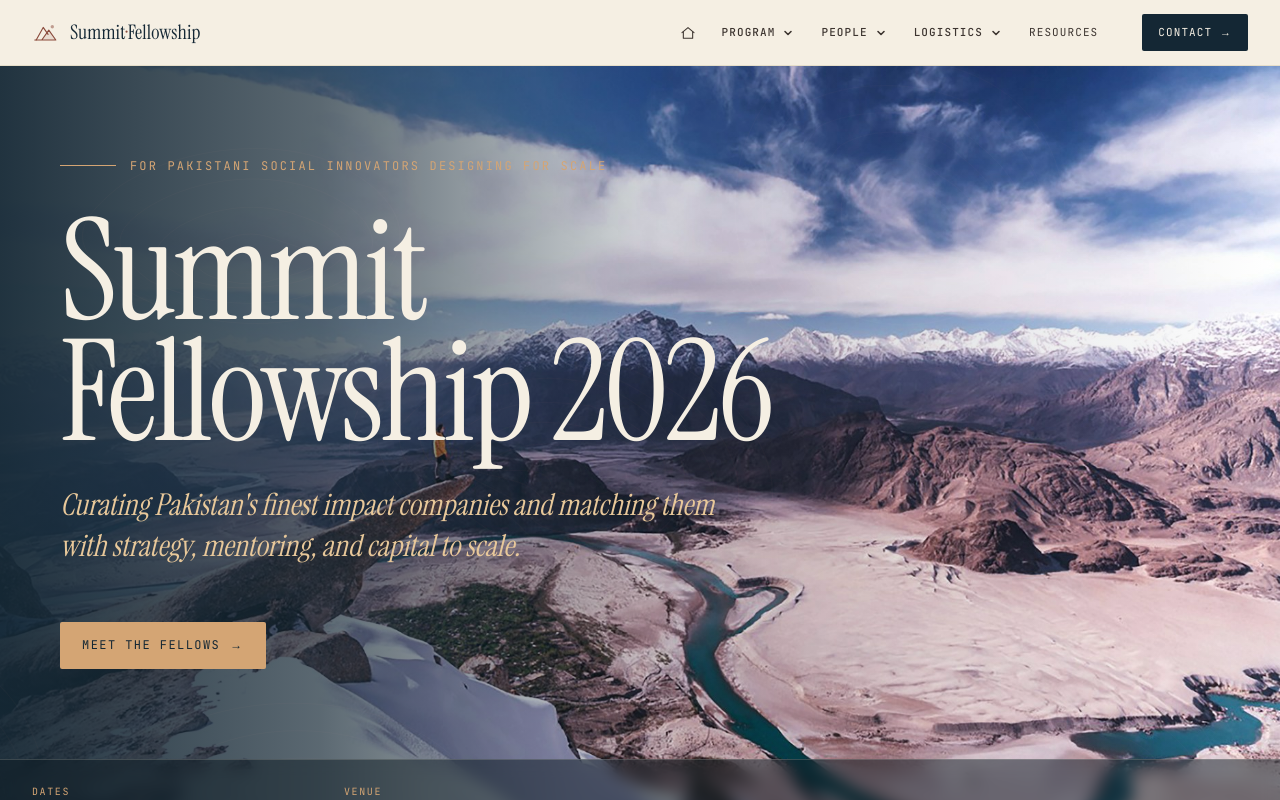
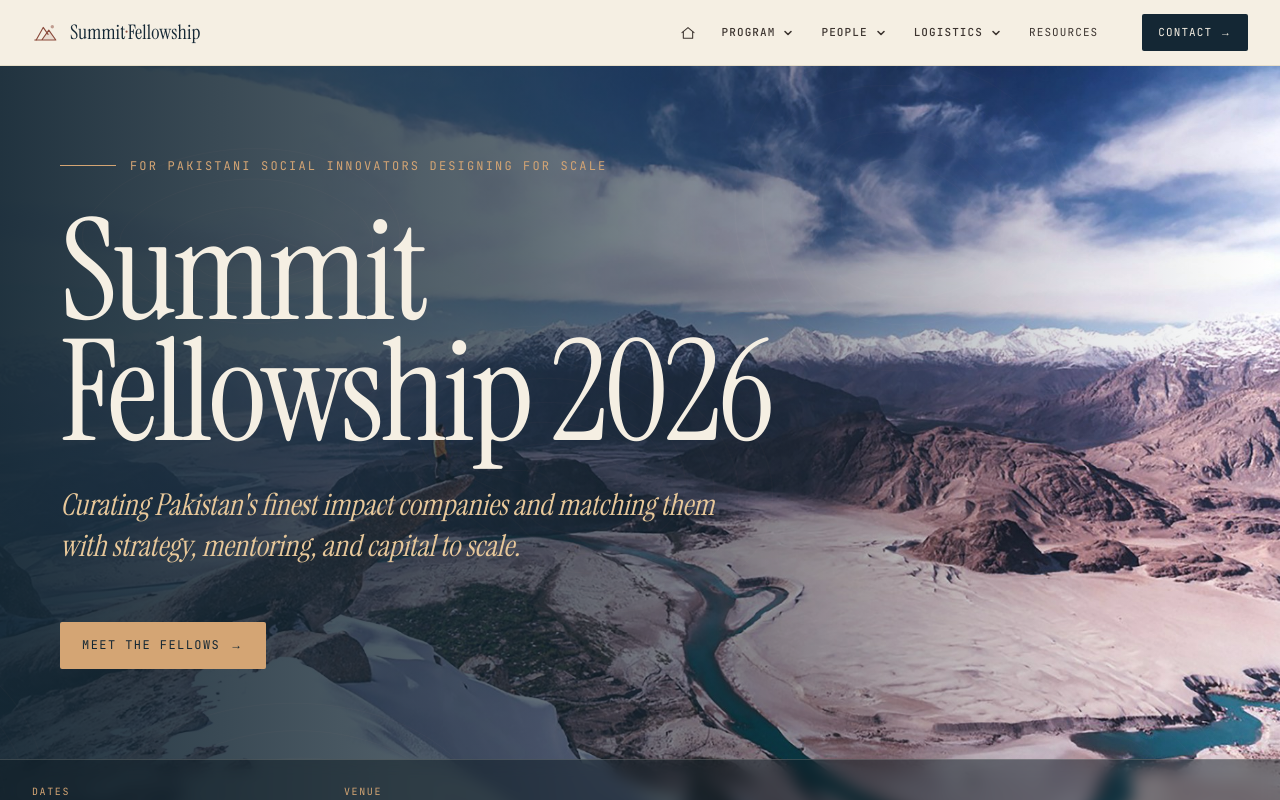
Before and after one commit to usmanjaved-droid/summit-fellowship-website, a Next.js app: page / in a window 1280 px wide. Shown: the top 800 px of the page. Built offline with nearby package versions, Linux system fonts and the light colour scheme.

Commit message:
style: extend home hero gradient overlay to cover full text width

```diff
--- a/app/globals.css
+++ b/app/globals.css
@@ -643,7 +643,7 @@ p { text-wrap: pretty; margin: 0; }
 .hero__bg {
   position: absolute; inset: 0;
   background:
-    linear-gradient(90deg, rgba(20, 39, 52, 0.95) 0%, rgba(20, 39, 52, 0.7) 25%, rgba(20, 39, 52, 0.2) 50%, transparent 100%),
+    linear-gradient(90deg, rgba(20, 39, 52, 0.95) 0%, rgba(20, 39, 52, 0.7) 40%, rgba(20, 39, 52, 0.4) 65%, rgba(20, 39, 52, 0.1) 85%, transparent 100%),
     url("/images/skardu/Hero%20Home.jpg") center/cover;
   z-index: 0;
 }
```
